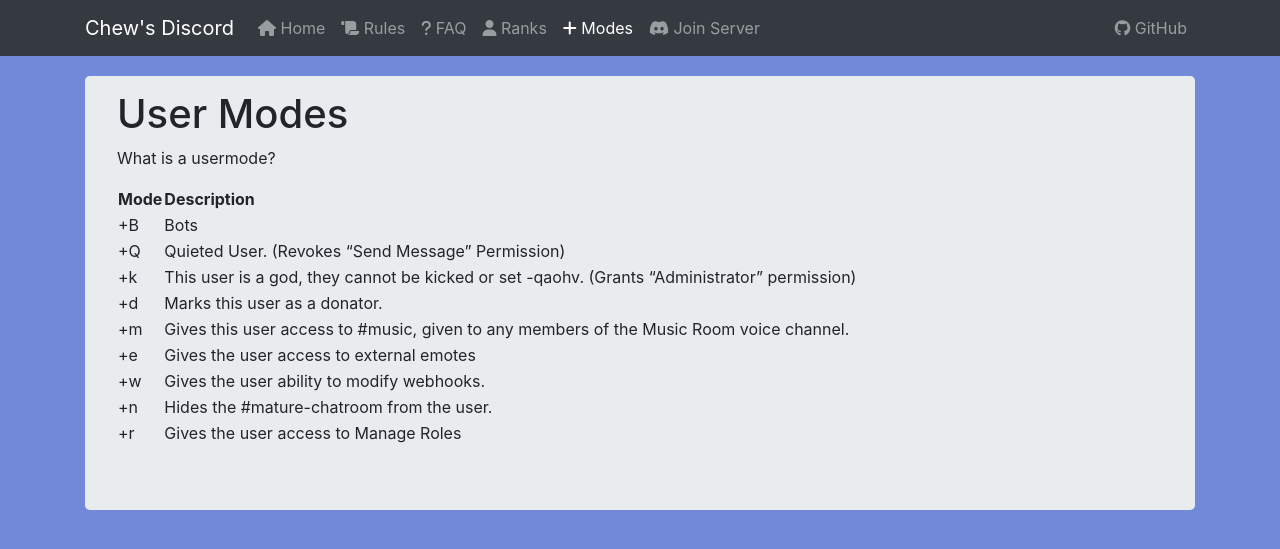
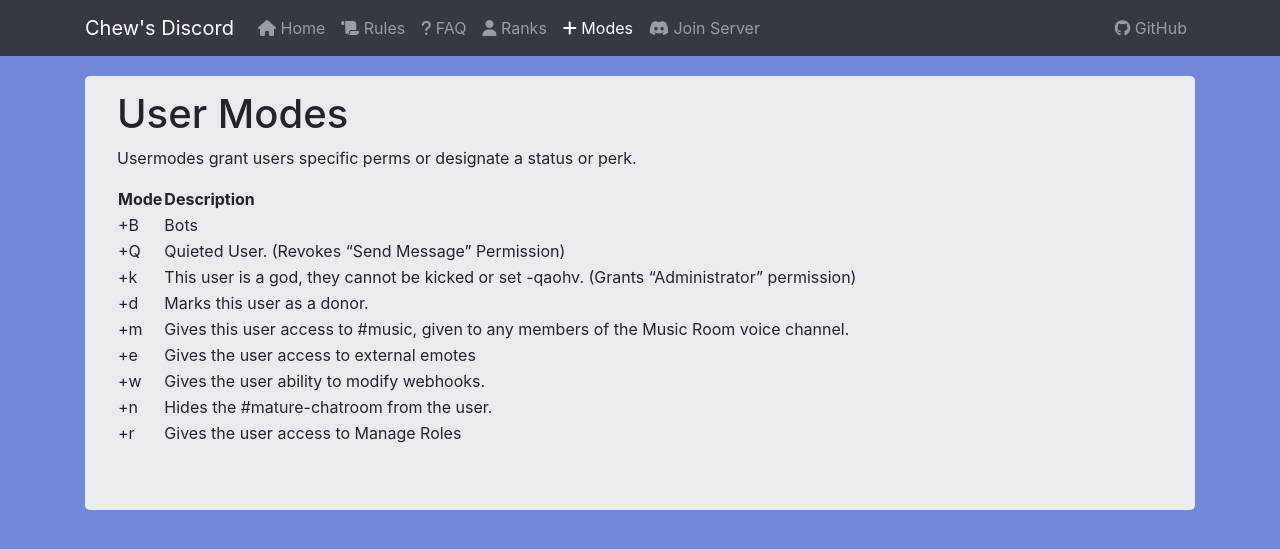
Before and after one commit to Epikest/nutopia, a Jekyll site: the page built from modes.md, in a window 1280 px wide. Shown: the top 549 px of the page. Built offline with Jekyll 4.4.1, drawn with Linux system fonts in a browser that asks for light colours; nearby versions of some CDN libraries.

Commit message:
Answer the age old question

```diff
--- a/modes.md
+++ b/modes.md
@@ -6,14 +6,14 @@ description: The possible modes a user/channel may have!
 
 # User Modes
 
-What is a usermode?
+Usermodes grant users specific perms or designate a status or perk.
 
 | Mode | Description                                                                                  |
 | ---- | -------------------------------------------------------------------------------------------- |
 | +B   | Bots                                                                                         |
 | +Q   | Quieted User. (Revokes "Send Message" Permission)                                            |
 | +k   | This user is a god, they cannot be kicked or set -qaohv. (Grants "Administrator" permission) |
-| +d   | Marks this user as a donator.                                                                |
+| +d   | Marks this user as a donor.                                                                  |
 | +m   | Gives this user access to #music, given to any members of the Music Room voice channel.      |
 | +e   | Gives the user access to external emotes                                                     |
 | +w   | Gives the user ability to modify webhooks.                                                   |
```
